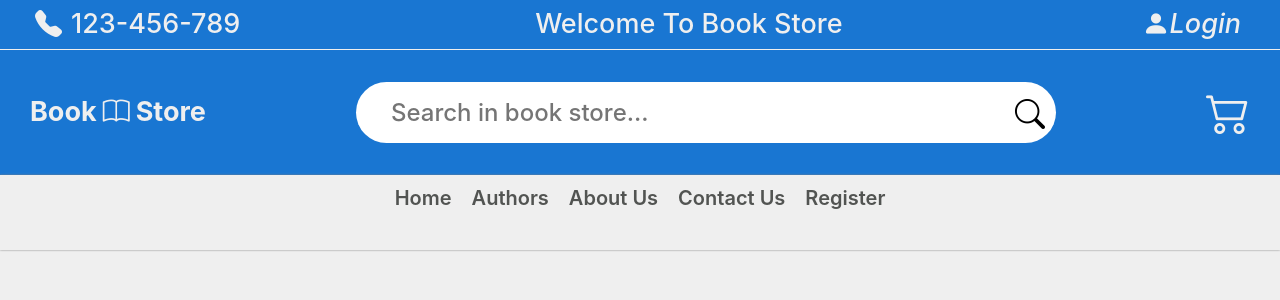
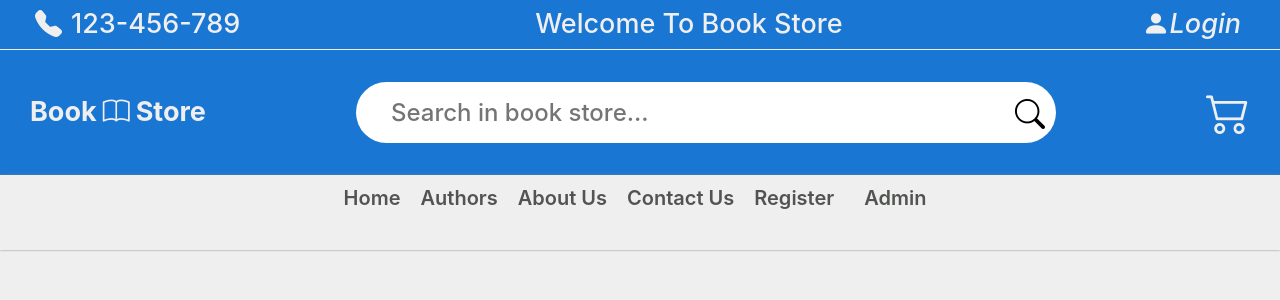
Before and after one commit to McQueeen95/projectCS309-Book_Store, a React (Create React App) app in the folder frontEnd/: page / in a window 1280 px wide. Shown: the top 300 px of the page. Built offline with nearby package versions, Linux system fonts and the light colour scheme.

Commit message:
Admin and Add Book
create a link to admin page
create link to add page
add the add Book page

```diff
--- a/frontEnd/src/App.js
+++ b/frontEnd/src/App.js
@@ -1,27 +1,14 @@
 import './App.css';
 import React from "react";
-import AddBook from "./component/admin/AddBook";
 import './component/header/Header.jsx';
 // import about from "./component/header/About";
 import Header from './component/header/Header.jsx';
-import About from './data/About.js';
-import { Routes,Route, BrowserRouter } from 'react-router-dom';
 
 function App() {
   return (
     <React.Fragment>
-      <di>
-
-<Header/>
-</di>
-    <main> <BrowserRouter>
-    <Routes>
-    <Route path="/add" element={<AddBook />} exact />
-    <Route path="/about" element={<About />} exact />
-    </Routes>
-  </BrowserRouter>
-  </main>
-  </React.Fragment>
+      <Header/>
+    </React.Fragment>
 
 
  );
--- /dev/null
+++ b/frontEnd/src/component/admin/AdminPage.js
@@ -0,0 +1,14 @@
+import React from 'react'
+import { Link } from 'react-router-dom'
+
+function AdminPage() {
+  return (
+    <div>
+      <ul>
+        <li><Link style={{ textDecoration: 'none', color: 'black' ,fontSize: '20px'}} to="/admin/add">Add</Link></li>
+      </ul>
+    </div>
+  )
+}
+
+export default AdminPage
--- a/frontEnd/src/component/header/Header-top.jsx
+++ b/frontEnd/src/component/header/Header-top.jsx
@@ -1,4 +1,5 @@
 // import AddBook from "../admin/AddBook";
+import React from 'react';
 
 
 const HEADERTOP=()=>{
--- a/frontEnd/src/component/header/Header.css
+++ b/frontEnd/src/component/header/Header.css
@@ -103,6 +103,7 @@
     cursor: pointer;
     align-items: center;
     height: 100%;
+    text-decoration: none;
   }
   .navbar-item:hover{
     background-color: snow;
--- a/frontEnd/src/component/header/Navbar.jsx
+++ b/frontEnd/src/component/header/Navbar.jsx
@@ -1,4 +1,5 @@
-
+import React from 'react';
+import { Link } from 'react-router-dom';
 
 
  const Navbar=()=> {
@@ -10,7 +11,7 @@
         <li className="navbar-item">About Us</li>
         <li className="navbar-item">Contact Us</li>
         <li className="navbar-item">Register</li>
-
+        <li className="navbar-item"><Link className='navbar-item' to="/admin">Admin</Link></li>
       </ul>
     </nav>
   );
--- a/frontEnd/src/constants/routes.js
+++ b/frontEnd/src/constants/routes.js
@@ -4,6 +4,5 @@ export const SIGN_UP = '/signup';
 export const SIGN_IN = '/signin';
 export const HOME = '/home';
 export const ACCOUNT = '/account';
-export const ADMIN = '/admin';
 export const ADMIN_DETAILS = '/admin/:id';
 export const PASSWORD_FORGET = '/pw-forget';
--- a/frontEnd/src/index.js
+++ b/frontEnd/src/index.js
@@ -2,14 +2,29 @@ import React from 'react';
 import ReactDOM from 'react-dom/client';
 import './index.css';
 import App from './App';
+import { createBrowserRouter, RouterProvider } from 'react-router-dom';
 
 
+import AddBook from './component/admin/AddBook';
+import AdminPage from './component/admin/AdminPage';
 
+const router = createBrowserRouter([
+  {
+    path: "/",
+    element: <App />,
+  },
+  {
+    path: "/admin",
+    element: <AdminPage/>
+  },
+  {
+    path: "/admin/add",
+    element: <AddBook/>
+  },
 
+])
 
 const root = ReactDOM.createRoot(document.getElementById('root'));
 root.render(
-  <React.StrictMode>
-    <App />
-  </React.StrictMode>
+  <RouterProvider router={router} />
 );
```
